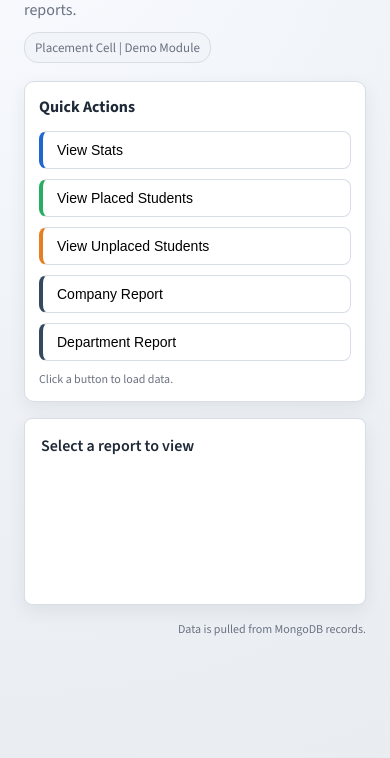
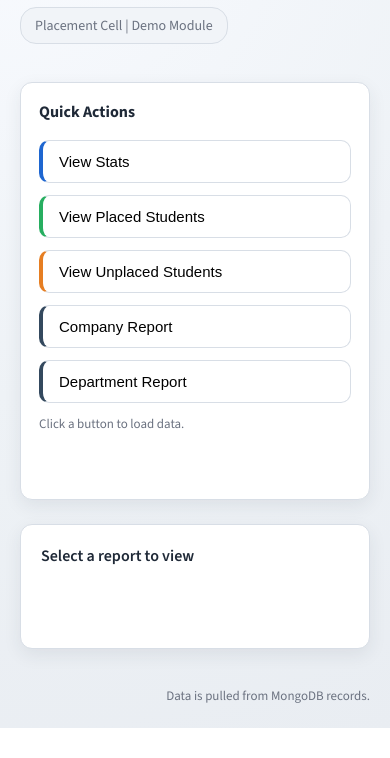
Before and after one commit to GoldleoM/Placement-Tracking-Reports-Module, a website: page client/index.html in a window 390 px wide. Shown: the part 116-874 px from the top of the page. After the commit the page ends 844 px from the top, so only its background shows below. Drawn offline with nearby package versions, Linux system fonts and the light colour scheme.

Commit message:
styled a bit

```diff
--- a/client/style.css
+++ b/client/style.css
@@ -26,9 +26,14 @@ body {
 }
 
 .page {
-  max-width: 980px;
-  margin: 30px auto;
-  padding: 24px;
+  max-width: none;
+  width: 100%;
+  min-height: 100vh;
+  margin: 0;
+  padding: 32px 40px 28px;
+  display: flex;
+  flex-direction: column;
+  gap: 20px;
 }
 
 .top {
@@ -40,8 +45,8 @@ body {
 }
 
 .top h1 {
-  font-size: 32px;
-  margin-bottom: 6px;
+  font-size: 36px;
+  margin-bottom: 8px;
   letter-spacing: 0.5px;
 }
 
@@ -50,45 +55,48 @@ body {
 }
 
 .meta {
-  font-size: 13px;
+  font-size: 14px;
   color: var(--muted);
   background: var(--soft);
   border: 1px solid var(--border);
-  padding: 6px 10px;
-  border-radius: 14px;
+  padding: 8px 14px;
+  border-radius: 16px;
 }
 
 .panel {
   display: grid;
-  grid-template-columns: 220px 1fr;
-  gap: 16px;
+  grid-template-columns: minmax(280px, 340px) 1fr;
+  gap: 24px;
+  flex: 1;
+  align-items: stretch;
 }
 
 .controls {
   display: flex;
   flex-direction: column;
-  gap: 10px;
+  gap: 12px;
   background: var(--card);
   border: 1px solid var(--border);
-  padding: 14px;
-  border-radius: 10px;
+  padding: 18px;
+  border-radius: 12px;
   box-shadow: var(--shadow);
-  height: fit-content;
+  height: 100%;
 }
 
 .panel-title {
   font-weight: 700;
-  margin-bottom: 4px;
+  margin-bottom: 6px;
+  font-size: 16px;
 }
 
 .btn {
   border: 1px solid var(--border);
   background: var(--card);
-  padding: 10px 14px;
+  padding: 12px 16px;
   cursor: pointer;
-  border-radius: 8px;
+  border-radius: 10px;
   text-align: left;
-  font-size: 14px;
+  font-size: 15px;
   transition: background 0.2s ease, border 0.2s ease, transform 0.1s ease;
 }
 
@@ -122,25 +130,30 @@ body {
 }
 
 .hint {
-  font-size: 12px;
+  font-size: 13px;
   color: var(--muted);
 }
 
 .content {
   background: var(--card);
   border: 1px solid var(--border);
-  padding: 16px;
-  border-radius: 8px;
+  padding: 20px;
+  border-radius: 12px;
   box-shadow: var(--shadow);
+  display: flex;
+  flex-direction: column;
+  height: 100%;
 }
 
 .result-title {
   font-weight: 600;
-  margin-bottom: 12px;
+  margin-bottom: 14px;
+  font-size: 16px;
 }
 
 .result-box {
-  min-height: 120px;
+  flex: 1;
+  min-height: 0;
 }
 
 .result-box.fade-in {
@@ -150,33 +163,34 @@ body {
 .stat-grid {
   display: grid;
   grid-template-columns: repeat(3, 1fr);
-  gap: 12px;
-  margin-bottom: 14px;
+  gap: 16px;
+  margin-bottom: 18px;
 }
 
 .stat-card {
   border: 1px solid var(--border);
-  border-radius: 10px;
-  padding: 14px;
+  border-radius: 12px;
+  padding: 18px;
   background: #fafbfd;
+  min-height: 110px;
 }
 
 .stat-label {
-  font-size: 13px;
+  font-size: 14px;
   color: var(--muted);
 }
 
 .stat-value {
-  font-size: 26px;
+  font-size: 30px;
   font-weight: 700;
-  margin-top: 4px;
+  margin-top: 6px;
 }
 
 .progress-wrap {
-  margin-top: 8px;
+  margin-top: 10px;
   background: #e9edf2;
-  border-radius: 6px;
-  height: 8px;
+  border-radius: 8px;
+  height: 10px;
   overflow: hidden;
 }
 
@@ -202,9 +216,9 @@ body {
 .table th,
 .table td {
   border: 1px solid var(--border);
-  padding: 10px 12px;
+  padding: 12px 14px;
   text-align: left;
-  font-size: 14px;
+  font-size: 15px;
 }
 
 .table th {
@@ -226,14 +240,14 @@ body {
 
 .note {
   color: var(--muted);
-  font-size: 14px;
+  font-size: 15px;
 }
 
 .badge {
   display: inline-block;
-  padding: 2px 8px;
+  padding: 4px 10px;
   border-radius: 999px;
-  font-size: 12px;
+  font-size: 13px;
   font-weight: 600;
 }
 
@@ -253,8 +267,8 @@ body {
 }
 
 .foot {
-  margin-top: 16px;
-  font-size: 12px;
+  margin-top: 18px;
+  font-size: 13px;
   color: var(--muted);
   text-align: right;
 }
@@ -271,6 +285,10 @@ body {
 }
 
 @media (max-width: 700px) {
+  .page {
+    padding: 24px 20px;
+  }
+
   .top {
     flex-direction: column;
     align-items: flex-start;
@@ -289,6 +307,6 @@ body {
   }
 
   .top h1 {
-    font-size: 26px;
+    font-size: 28px;
   }
 }
```
Also changed, not shown: 2 other files.
